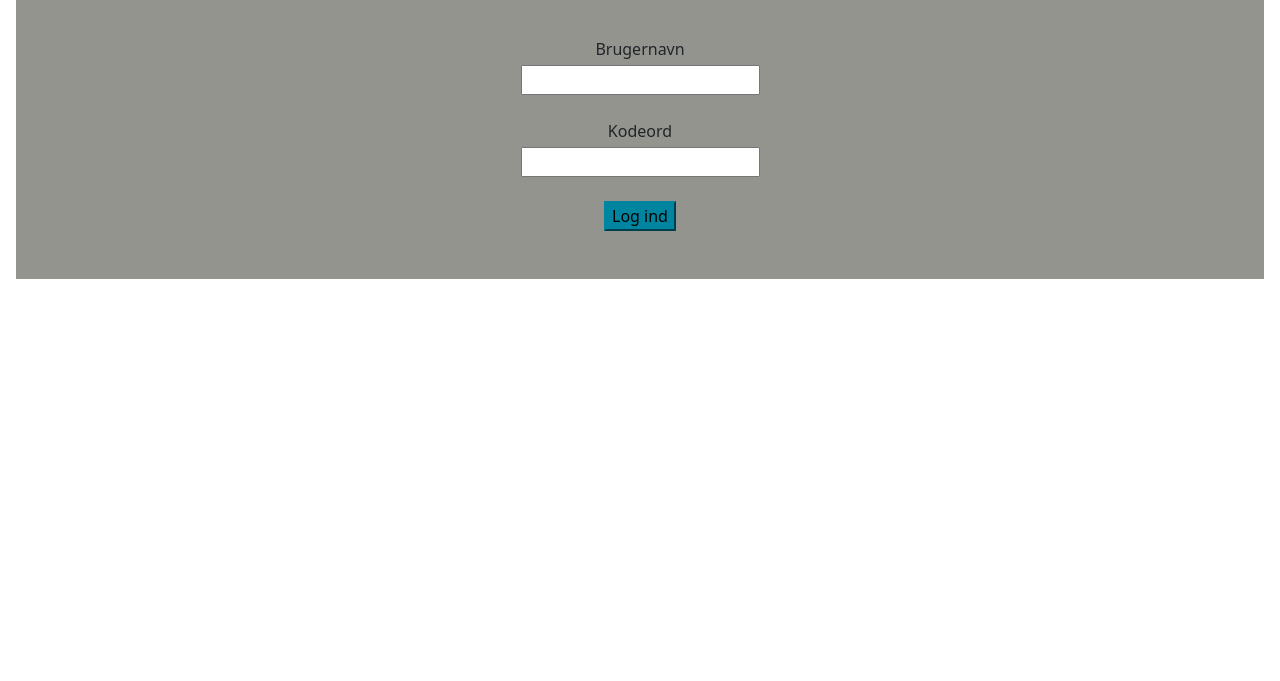
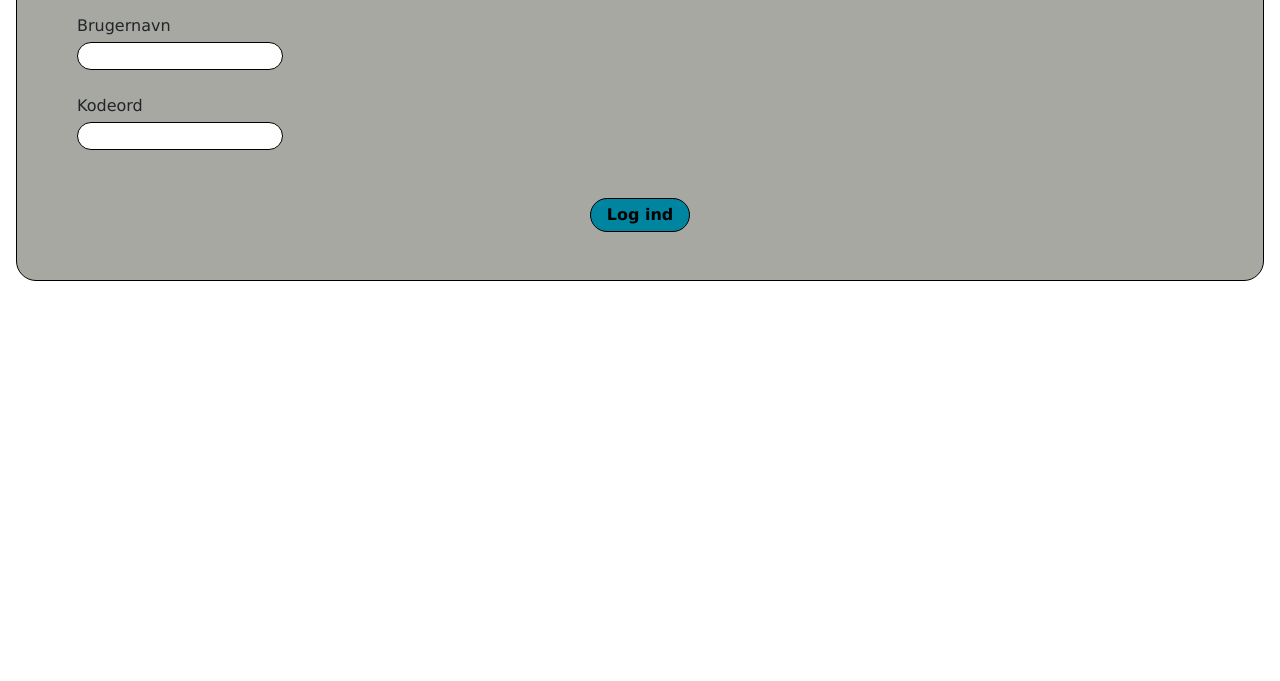
Before and after one commit to AWorkingMind/Wayfinding, a website: page index.html in a window 1280 px wide. Shown: the part 119-800 px from the top of the page. Drawn offline with nearby package versions, Linux system fonts and the light colour scheme; files that its build step writes are made by us from their sources.

Commit message:
Log ind styling

```diff
--- a/css/bootstrap.scss
+++ b/css/bootstrap.scss
@@ -24,7 +24,7 @@ $theme-colors: (
 
 $custom-colors: (
         "logoColor": #ff00ff,
-        "color_secondary": rgb(148,148,143),
+        "color_secondary": rgb(168,168,163),
         "color_cta": rgb(0,133,161),
 );
 
--- /dev/null
+++ b/css/styles.scss
@@ -0,0 +1,12 @@
+.form__border{
+  border: black 1px solid;
+  border-radius: 20px;
+}
+
+body{
+  font-family: Verdana, sans-serif;
+}
+
+.form__font{
+  font-weight: bold;
+}
--- a/index.html
+++ b/index.html
@@ -19,7 +19,7 @@
 
     <!-- Sikrer man kan benytte CSS ved at tilkoble en CSS fil -->
     <link href="css/bootstrap.css" rel="stylesheet" type="text/css">
-    <link href="css/sejt.css" rel="stylesheet" type="text/css">
+    <link href="css/styles.css" rel="stylesheet" type="text/css">
 
     <!-- Sikrer den vises korrekt på mobil, tablet mv. ved at tage ift. skærmstørrelse - bliver brugt til responsive websider -->
     <meta name="viewport" content="width=device-width, initial-scale=1">
@@ -32,43 +32,48 @@
 
         <div class="row m-1">
 
-            <div class="bg-color_secondary text-center">
+            <div class="bg-color_secondary form__border text-center">
 
-                <div class="py-5">
+
+                <!--Overskrift-->
+                <div class="pt-5 pb-4">
                     <h1>Log ind</h1>
                 </div>
 
-                <!-- Form som bruges til at få oplysninger fra brugeren. Denne information sendes så til Back-end via URL -->
+
+                <!-- Form som bruges til at få oplysninger fra brugeren. Denne information sendes så til back-end via URL -->
                 <form method="get" action="kort.html">
 
-                    <!-- Denne div holder på label for at kunne blive stylet -->
-                    <div class="pb-1">
-                        <!-- Label (det man kan se over feltet) -->
+
+                    <!-- Denne div holder på label (det man kan se over feltet) for at kunne blive stylet -->
+                    <div class="pb-1 ps-5 text-start">
                         <label for="form__brugernavn">Brugernavn</label>
                     </div>
 
-                    <!-- Denne div holder på input for at kunne blive stylet -->
-                    <div class="">
-                        <!-- Input (holder på den info man taster ind i den når der bliver "submitted" -->
-                        <input id="form__brugernavn" name="form__brugernavn" type="text" value="">
+                    <!-- Denne div holder på input (holder på den info man taster ind i den når der bliver "submitted")
+                    for at kunne blive stylet -->
+                    <div class="ps-5 text-start">
+                        <input class="form__border" id="form__brugernavn" name="form__brugernavn" type="text" value="">
                     </div>
 
-                    <!-- Denne div holder på label for at kunne blive stylet -->
-                    <div class="pt-4 pb-1">
-                        <!-- Label (det man kan se over feltet) -->
+
+                    <!-- Form som bruges til at få oplysninger fra brugeren. Denne information sendes så til back-end via URL -->
+                    <div class="pt-4 pb-1 ps-5 text-start">
                         <label for="form__kodeord">Kodeord</label>
                     </div>
 
-                    <!-- Denne div holder på input for at kunne blive stylet -->
-                    <div class="pb-4">
-                        <!-- Input (holder på den info man taster ind i den når der bliver "submitted" -->
-                        <input id="form__kodeord" name="form__kodeord" type="text" value="">
+                    <!-- Denne div holder på input (holder på den info man taster ind i den når der bliver "submitted")
+                    for at kunne blive stylet -->
+                    <div class="pb-4 ps-5 text-start">
+                        <input class="form__border" id="form__kodeord" name="form__kodeord" type="text" value="">
                     </div>
 
+
                     <!-- Submit knappen -->
-                    <div class="pb-5">
-                        <input class="form_knap btn-color_cta" type="submit" value="Log ind">
+                    <div class="pb-5 pt-4">
+                        <input class="px-3 py-1 form_knap btn-color_cta form__border form__font" type="submit" value="Log ind">
                     </div>
+
 
                 </form>
 
```
